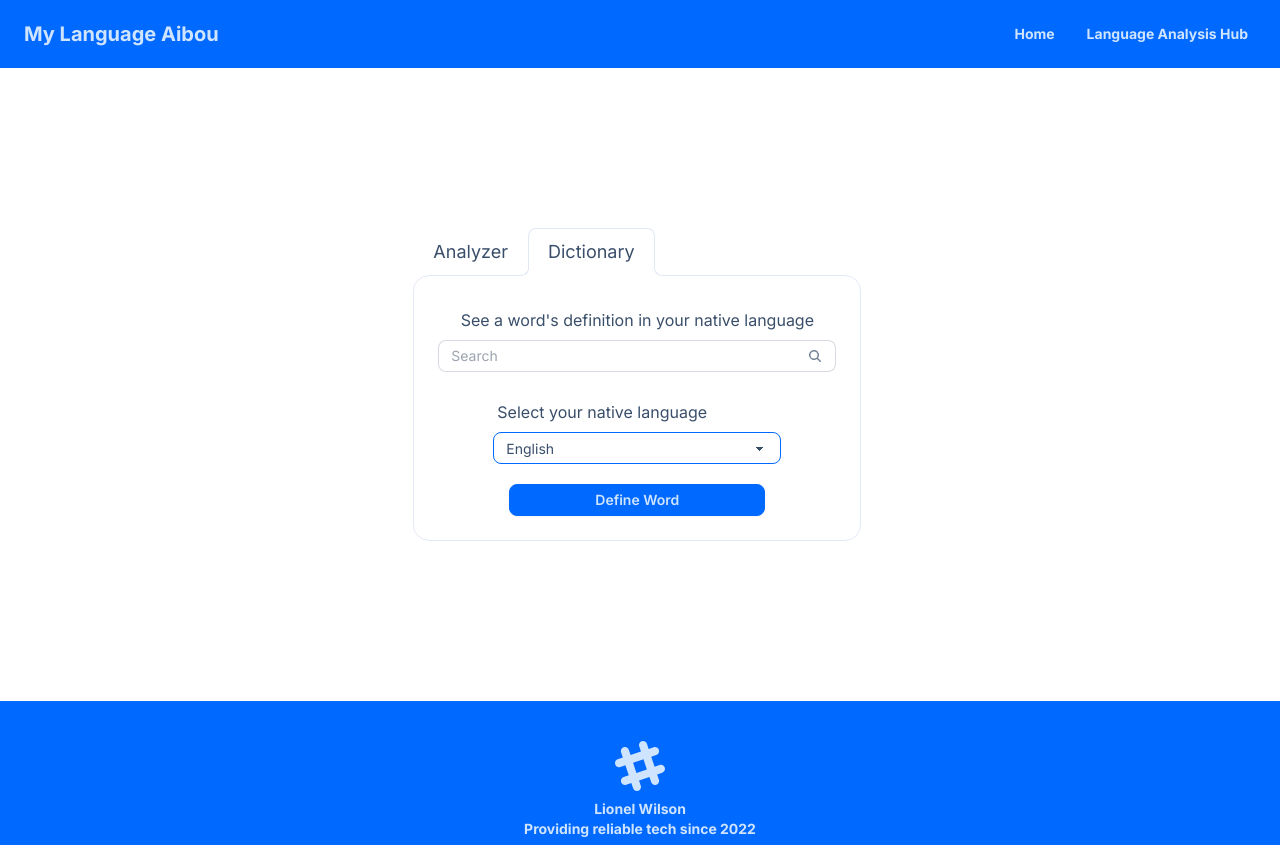
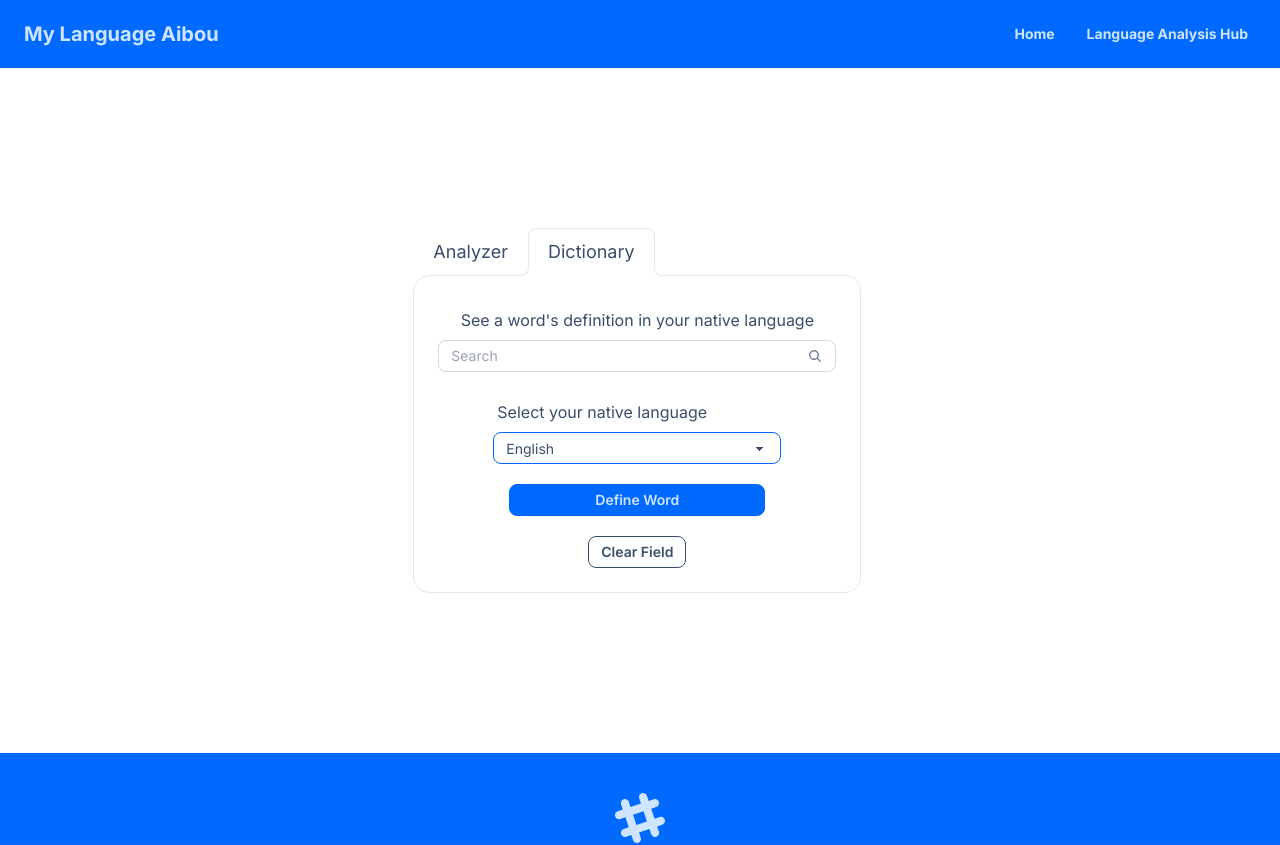
Before and after one commit to Lionel-Wilson/My-Language-Aibou, a Next.js app: page /search in a window 1280 px wide. Shown: the top 845 px of the page. Built offline with nearby package versions, Linux system fonts and the light colour scheme.

Commit message:
Add clear button

```diff
--- a/src/app/search/page.tsx
+++ b/src/app/search/page.tsx
@@ -170,6 +170,14 @@ export default function Page() {
                     </div>
                   </div>
                   <SubmitButton Title="Translate and Learn" />
+                  <div className="mt-3 sm:mt-5 sm:flex sm:justify-center ">
+                    <button
+                      className="btn btn-outline btn-xs min-[410px]:btn-sm "
+                      type="reset"
+                    >
+                      Clear Field
+                    </button>
+                  </div>
                   <div>
                     {expressionAnaylsis?.expressionAnswer ? (
                       <div className=" mt-5 sm:mt-10 text-xs min-[410px]:text-sm md:text-base">
@@ -270,6 +278,14 @@ export default function Page() {
                         </div>
                       </div>
                       <SubmitButton Title="Define Word" />
+                      <div className="mt-3 sm:mt-5 sm:flex sm:justify-center ">
+                        <button
+                          className="btn btn-outline btn-xs min-[410px]:btn-sm "
+                          type="reset"
+                        >
+                          Clear Field
+                        </button>
+                      </div>
                     </label>
                   </div>
                 </form>
```
